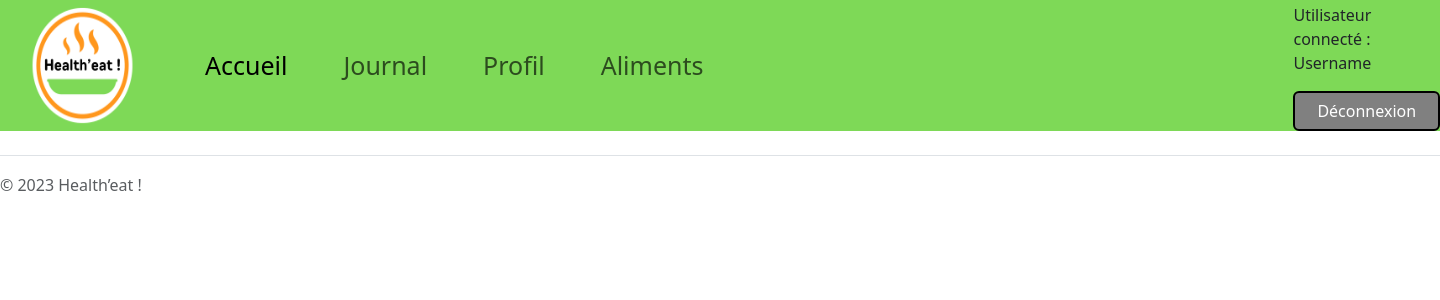
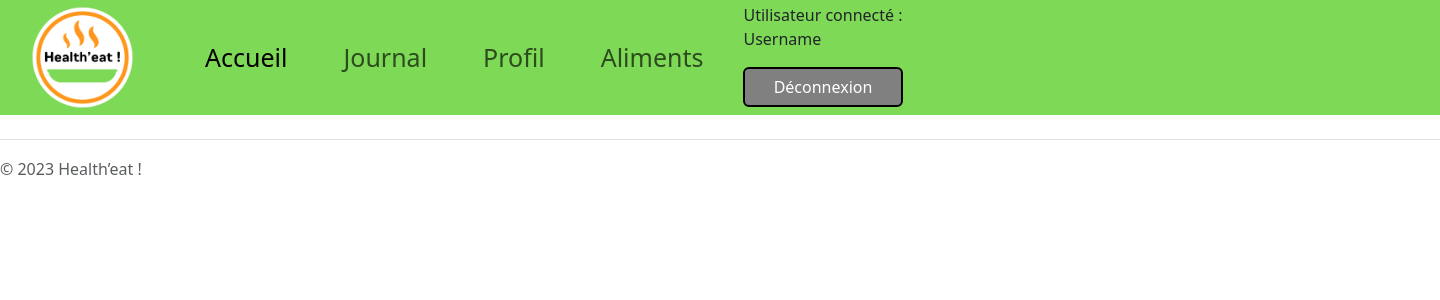
Before and after one commit to AurelT59/Projet, a PHP site: page / in a window 1440 px wide. Shown: the top 300 px of the page. Run offline with PHP 8.4, Linux system fonts and the light colour scheme; some libraries are stand-ins or nearby versions.

Commit message:
maj taille Logo

```diff
--- a/Frontend/css/style.css
+++ b/Frontend/css/style.css
@@ -11,6 +11,7 @@
 
 #logo_healtheat {
     width: 105px;
+    height: 105px;
     margin-top: 5px;
     margin-bottom: 5px;
     margin-left: 30px;
@@ -27,7 +28,7 @@
     margin-top: 3px;
     display: flex;
     flex-direction: column;
-    margin-left: 550px;
+    right: 0px;
 }
 
 #disconnect-button {
```
